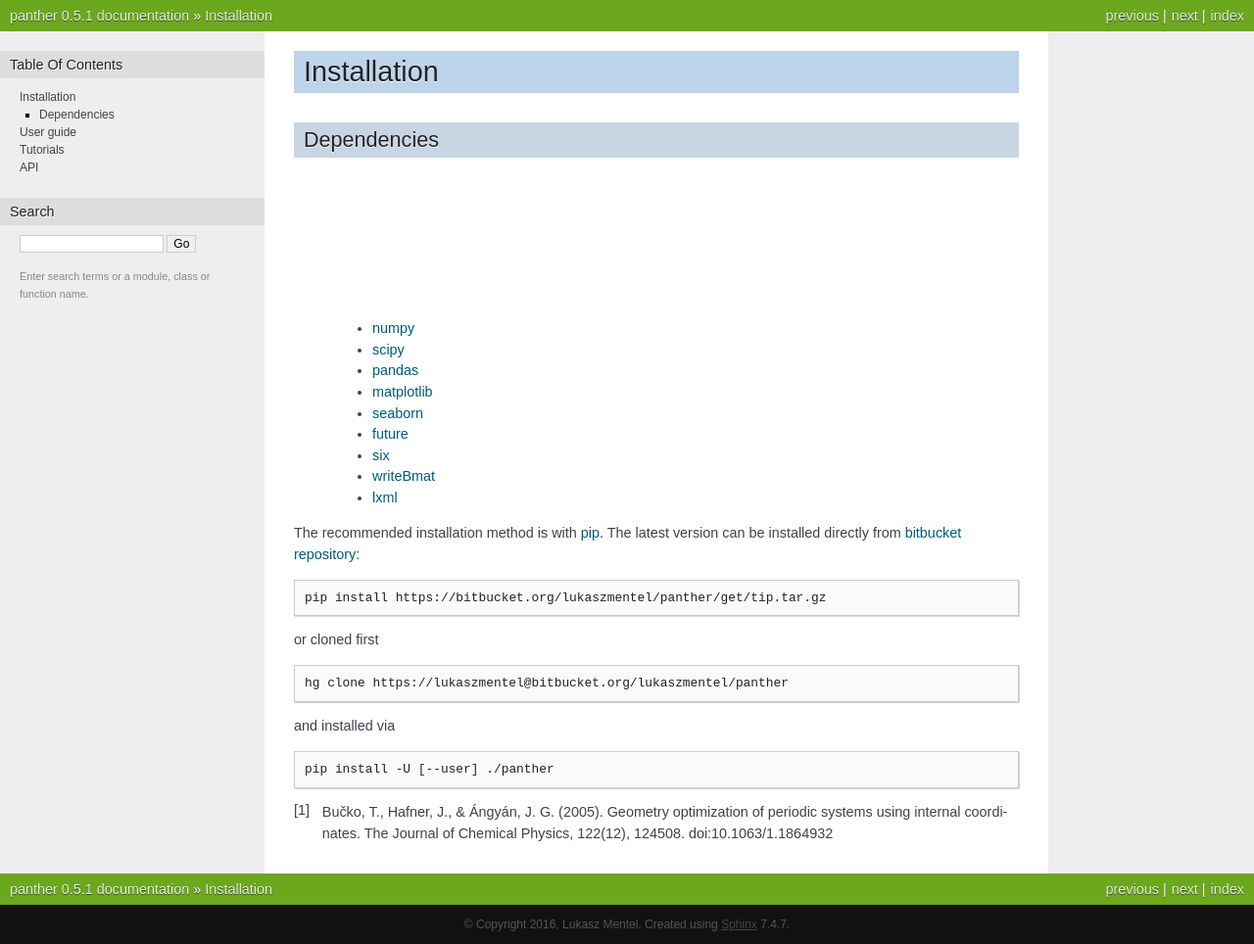
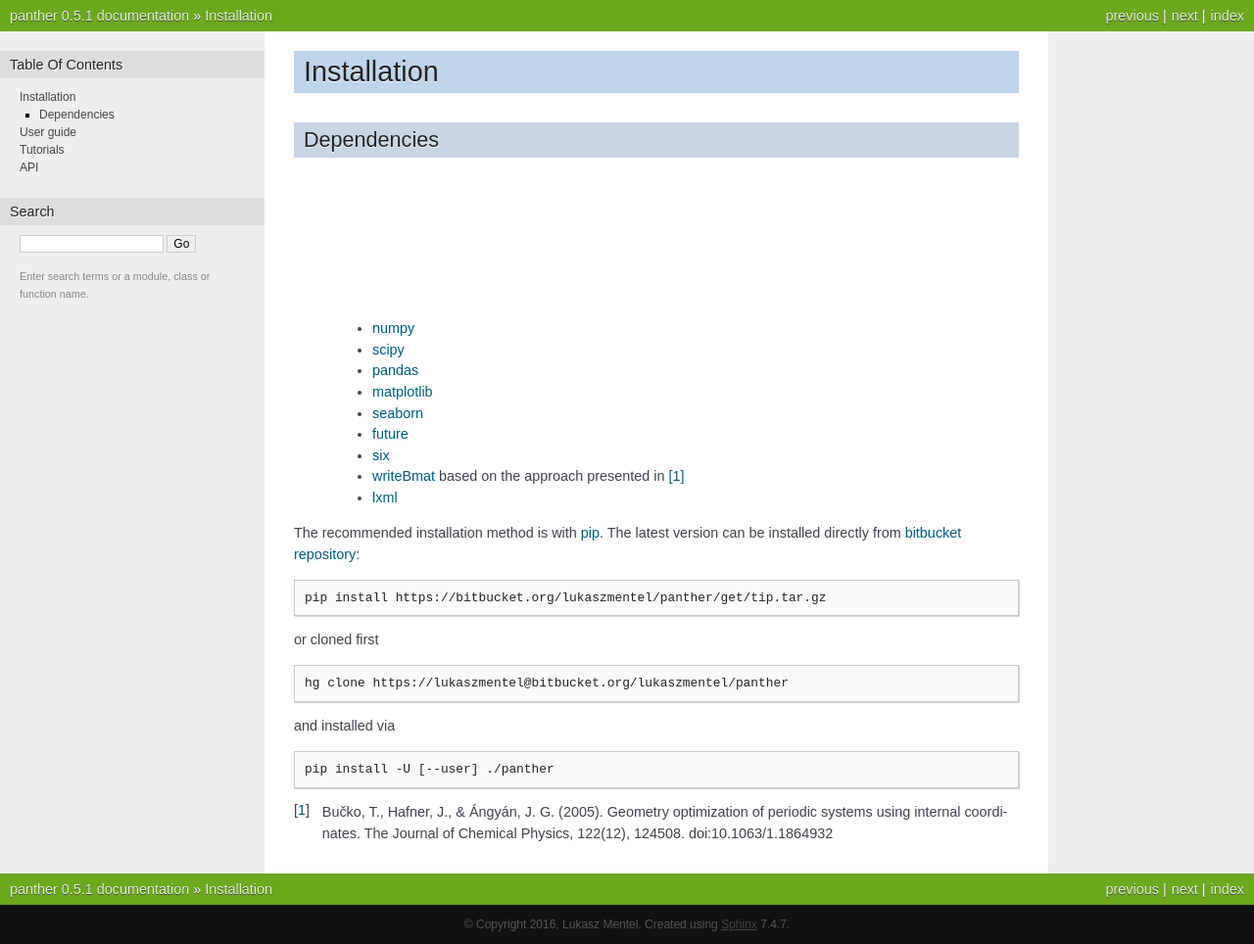
Before and after one commit to lmmentel/panthera, a Sphinx documentation site: the page built from docs/source/install.rst, in a window 1280 px wide. Shown: the whole page at 98% size. Built offline with Sphinx 7.4.7, drawn with Linux system fonts in a browser that asks for light colours.

Commit message:
added footnote

```diff
--- a/docs/source/install.rst
+++ b/docs/source/install.rst
@@ -11,7 +11,7 @@ Dependencies
     - `seaborn <https://stanford.edu/~mwaskom/software/seaborn/>`_
     - `future <https://pypi.python.org/pypi/future>`_
     - `six <https://pypi.python.org/pypi/six>`_
-    - `writeBmat <https://bitbucket.org/lukaszmentel/writebmat>`_
+    - `writeBmat <https://bitbucket.org/lukaszmentel/writebmat>`_ based on the approach presented in [1]_
     - `lxml <http://lxml.de/>`_
 
 The recommended installation method is with pip_. The latest version
```
